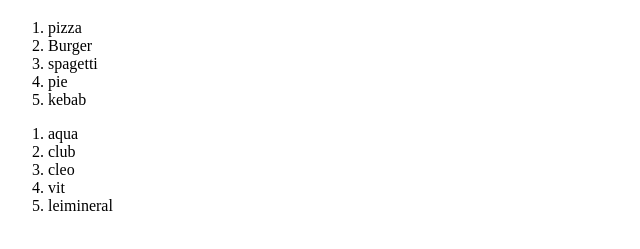
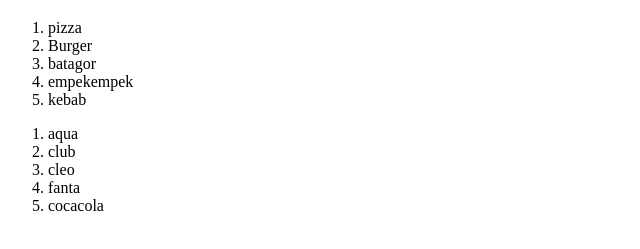
Before and after one commit to arifprasetiyoutomo/Belajar-Git, a plain HTML site: page index.html in a window 1280 px wide. Shown: the part 61-310 px from the top of the page, without its empty margins (0-640 px from the left). Drawn offline with Linux system fonts and the light colour scheme.

Commit message:
mengubah makanan

```diff
--- a/index.html
+++ b/index.html
@@ -12,16 +12,16 @@
     <ol>
         <li>pizza</li>
         <li>Burger</li>
-        <li>spagetti</li>
-        <li>pie</li>
+        <li>batagor</li>
+        <li>empekempek</li>
         <li>kebab</li>
     </ol>
     <ol>
         <li>aqua</li>
         <li>club</li>
         <li>cleo</li>
-        <li>vit</li>
-        <li>leimineral</li>
+        <li>fanta</li>
+        <li>cocacola</li>
     </ol>
 </body>
 </html>
```
